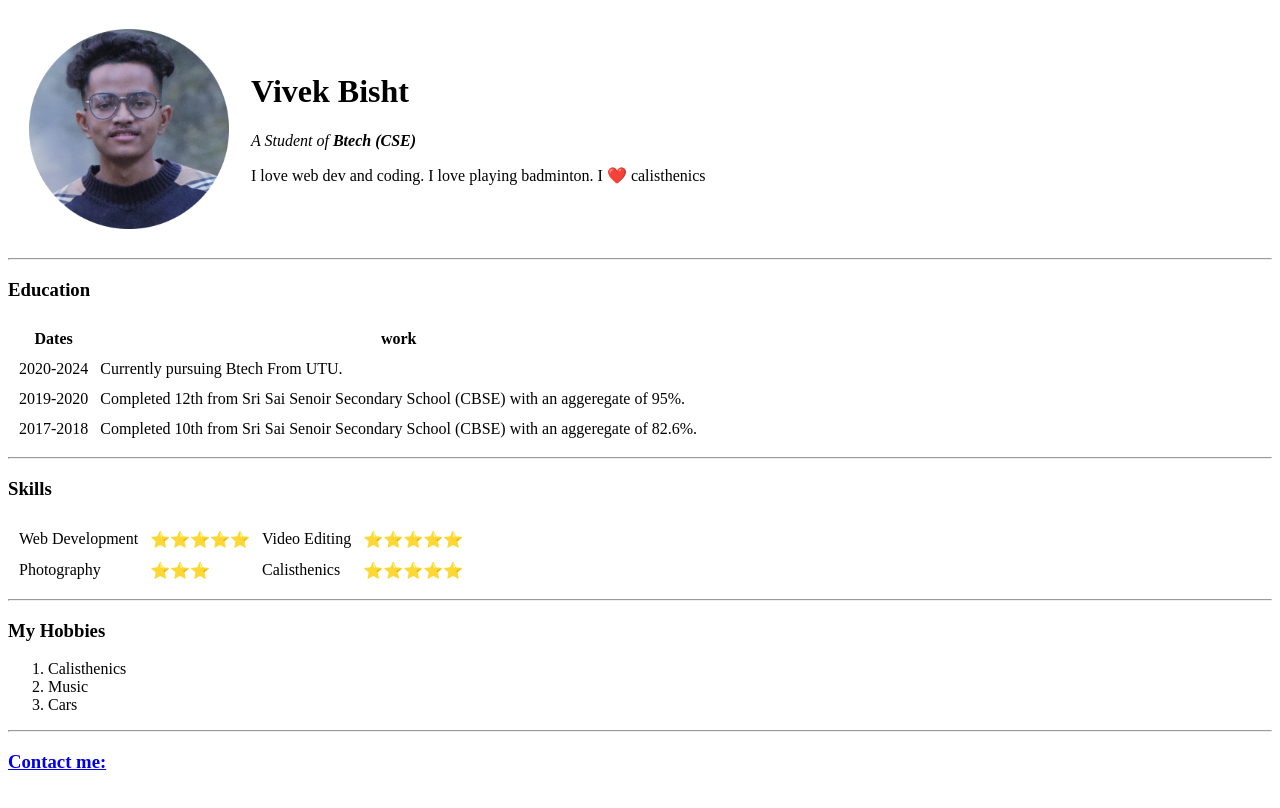
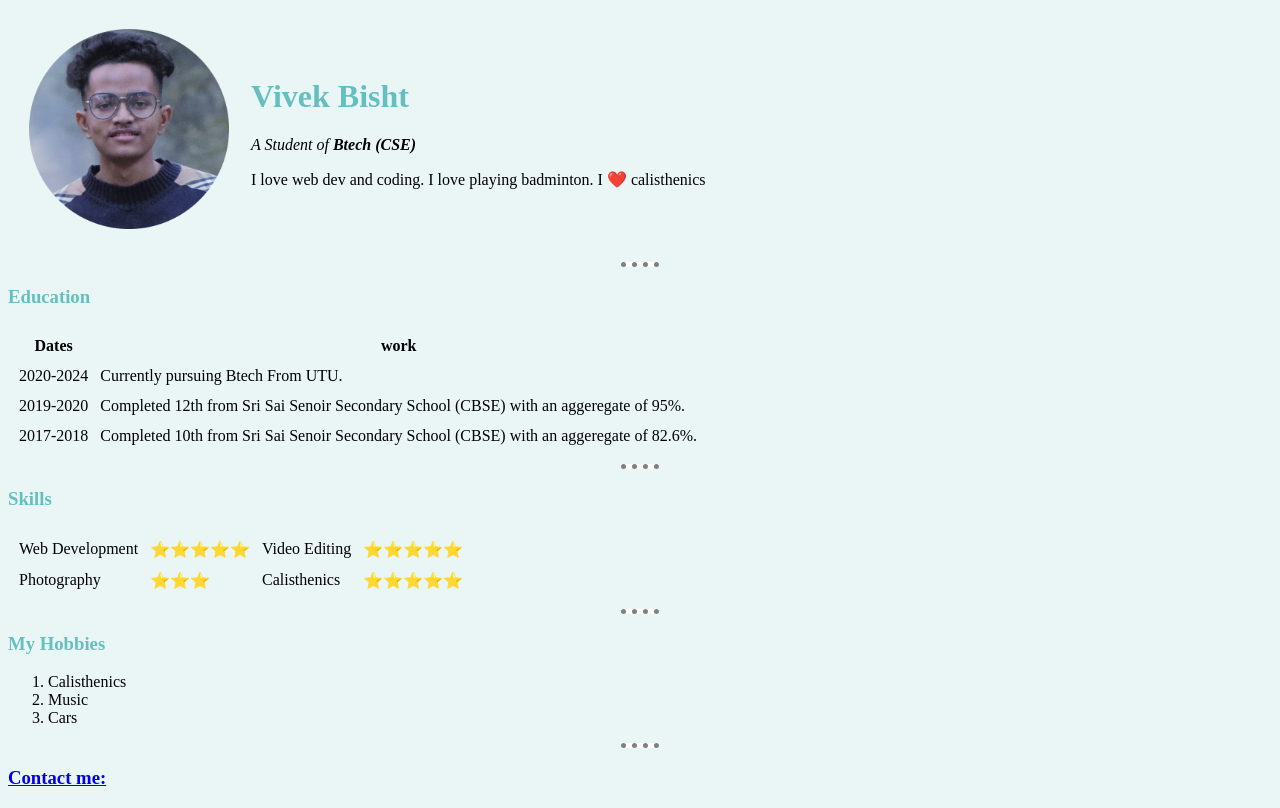
Before and after one commit to vbvivek28/cv, a plain HTML site: page index.html in a window 1280 px wide. Drawn offline with Linux system fonts and the light colour scheme.

Commit message:
add files via upload

```diff
--- a/index.html
+++ b/index.html
@@ -1,9 +1,11 @@
+<!DOCTYPE html>
 <html lang="en">
 <head>
     <meta charset="UTF-8">
     <meta http-equiv="X-UA-Compatible" content="IE=edge">
     <meta name="viewport" content="width=device-width, initial-scale=1.0">
     <title>Vivek's Personal site</title>
+    <link rel="stylesheet" href="style.css">
 </head>
 <body>
     <table cellspacing="20">
--- /dev/null
+++ b/style.css
@@ -0,0 +1,18 @@
+body{
+    background-color: #EAF6F6;
+}
+
+hr{
+    background-color:white;
+    border-style: dotted none none;
+    width:3%;
+    border-width:5px;
+    border-color:grey;
+}
+
+h1 {
+    color:#66bfbf;
+}
+h3{
+    color:#66bfbf;
+}
```
Also changed, not shown: contact_me.html (+1 -0 lines).
